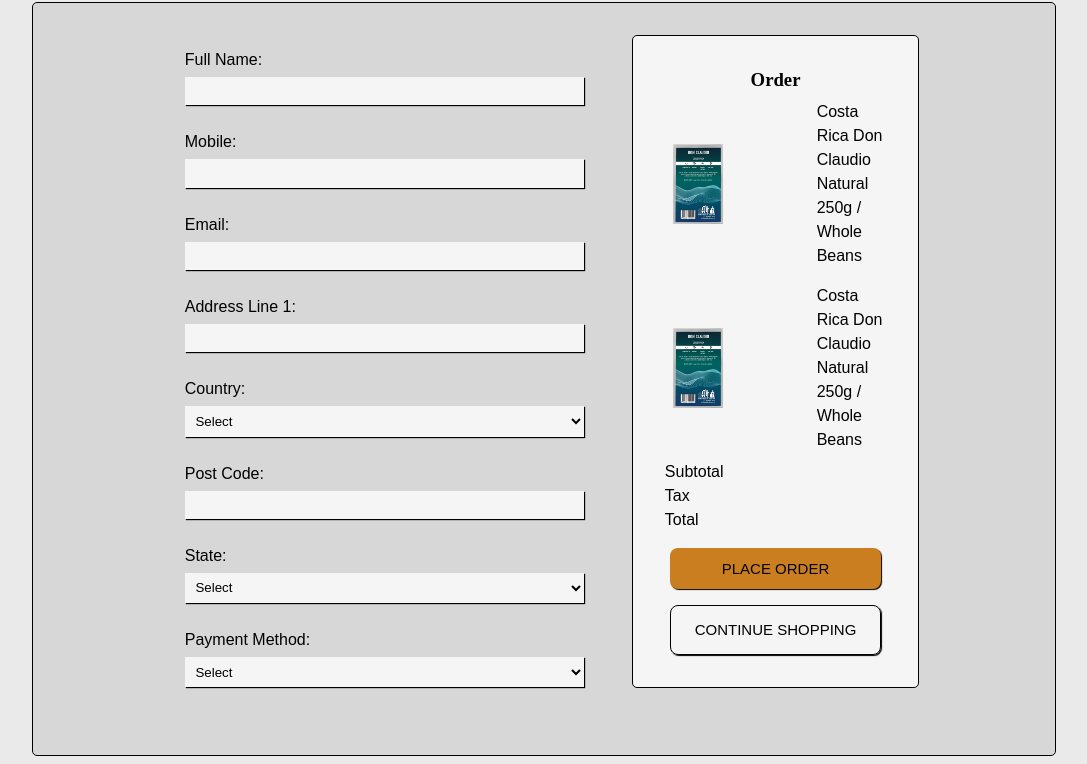
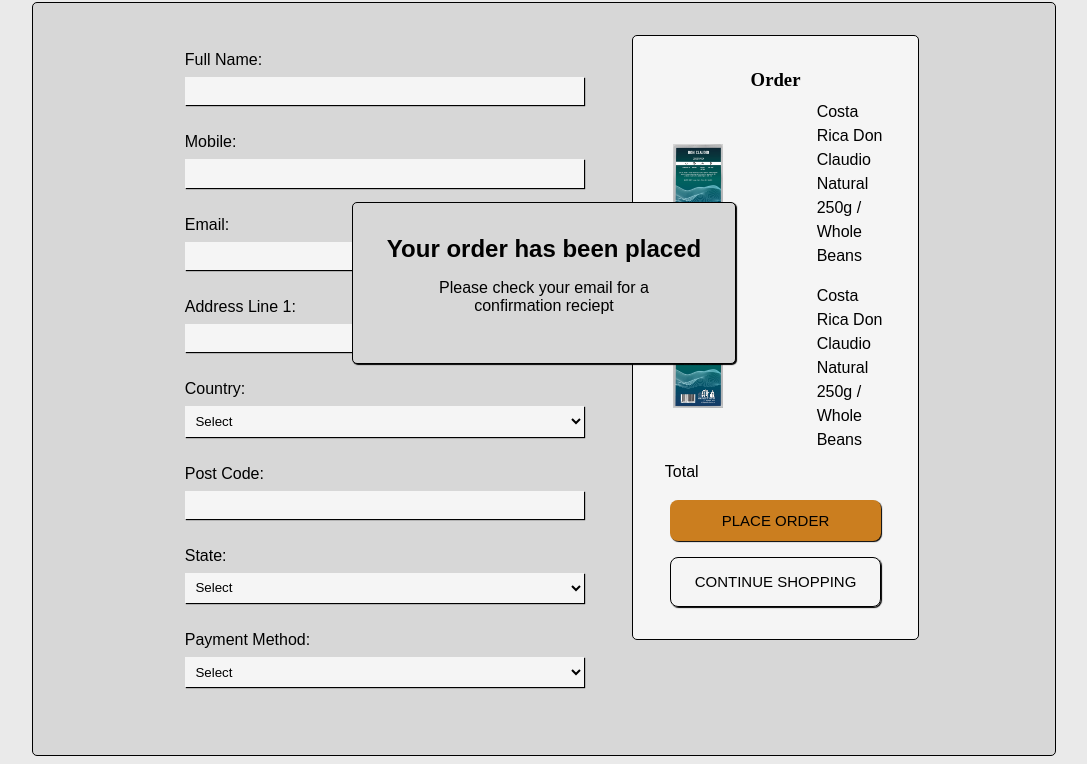
Before and after one commit to amy1374872465/assignment-3-website, a plain HTML site: page checkout.html in a window 1280 px wide. Both pictures are taken after a click on the button "PLACE ORDER". Shown: the part 314-1078 px from the top of the page, without its empty margins (96-1183 px from the left). Drawn offline with Linux system fonts and the light colour scheme.

Commit message:
purchase confirm pop up

```diff
--- a/checkout.html
+++ b/checkout.html
@@ -5,6 +5,7 @@
     <meta name="viewport" content="width=device-width, initial-scale=1.0" />
     <title>Document</title>
     <link rel="stylesheet" href="styles.css" />
+    <script src="script.js"></script>
   </head>
   <body>
     <nav class="clusterNav sansSerif">
@@ -149,13 +150,16 @@
           </div>
 
           <div class="titleText">
-            <p id="Subtotal">Subtotal</p>
-            <p id="Tax">Tax</p>
             <p id="Total">Total</p>
           </div>
 
           <div class="twoButtons">
-            <button class="button-action orangeButton">PLACE ORDER</button>
+            <button
+              class="button-action orangeButton"
+              onclick="confirmPurchase()"
+            >
+              PLACE ORDER
+            </button>
             <a href="products.html" class="button-action blackText"
               >CONTINUE SHOPPING</a
             >
@@ -163,5 +167,15 @@
         </div>
       </section>
     </div>
+
+    <div>
+      <div
+        id="orderConfirmation"
+        class="orderConfirmBox greyBox sansSerif centerText hidden"
+      >
+        <h2>Your order has been placed</h2>
+        <p>Please check your email for a confirmation reciept</p>
+      </div>
+    </div>
   </body>
 </html>
--- a/script.js
+++ b/script.js
@@ -8,6 +8,13 @@ function openPopUp() {
   classes.add("open");
 
   //popUpBox.classList.add("open");
+}
+
+//order confirmation pop up
+function confirmPurchase() {
+  let popUp = document.getElementById("orderConfirmation");
+  let classes = popUp.classList;
+  classes.add("open");
 }
 
 //cart related
--- a/styles.css
+++ b/styles.css
@@ -519,7 +519,6 @@ z-index: 2;
 .open {
   visibility: visible;
   display: block;
-
   z-index: 999;
 }
 
@@ -527,6 +526,37 @@ z-index: 2;
   flex-direction: row;
   justify-content: center;
 }
+
+.orderConfirmBox {
+  visibility: hidden;
+  box-shadow: 1px 1px 1px;
+  width: 30%;
+  margin: auto;
+  position: fixed;
+  top: 400;
+  left: 400px;
+  right: 400px;
+  bottom: 400px;
+}
+
+.open {
+  visibility: visible;
+  display: block;
+  z-index: 999;
+}
+
+/*
+.orderConfirmBox #show {
+  visibility: visible;
+  box-shadow: 1px 1px 1px;
+  width: 30%;
+  margin: auto;
+  position: fixed;
+  top: 400;
+  left: 400px;
+  right: 400px;
+  bottom: 400px;
+}*/
 
 /*words on nav bar*/
 .menuList {
@@ -852,8 +882,16 @@ z-index: 2;
     width: 80%;
     justify-content: center;
   }
-}
-@media screen and (max-width: 600px) {
+
+  .orderConfirmBox {
+    display: block;
+    width: 80%;
+    position: fixed;
+    top: 260px;
+    left: 20px;
+    right: 20px;
+    bottom: 420px;
+  }
 }
 
 /*
```
